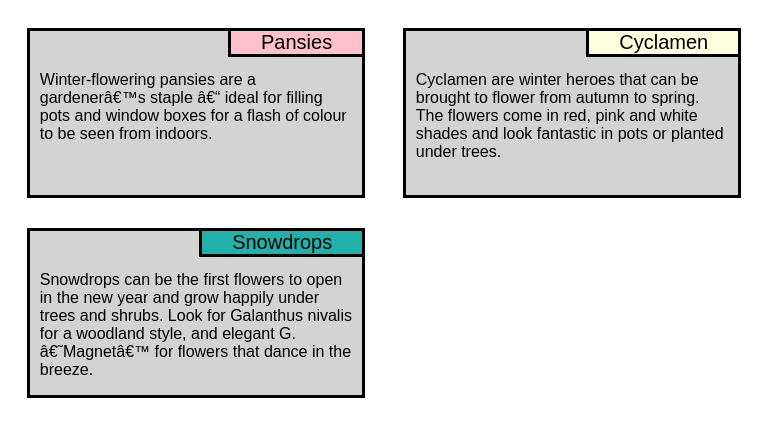
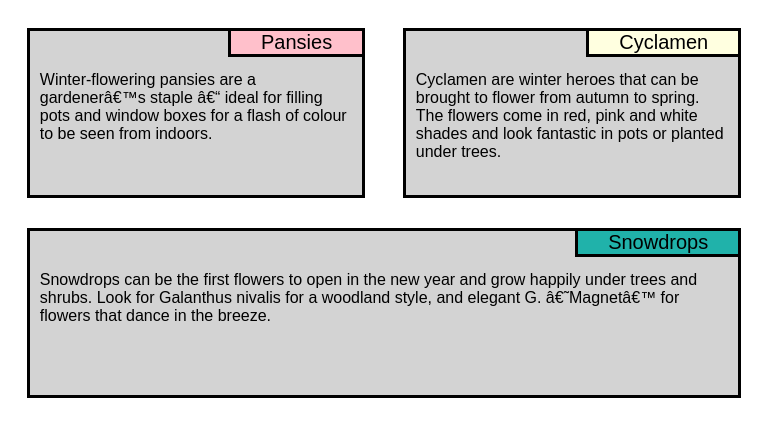
Before and after one commit to meatball820/Coding-Assignment, a plain HTML site: page module2-solution/index.html in a window 768 px wide. Shown: the part 61-498 px from the top of the page. Drawn offline with Linux system fonts and the light colour scheme.

Commit message:
change 2nd line

```diff
--- a/module2-solution/CSS/style.css
+++ b/module2-solution/CSS/style.css
@@ -72,6 +72,12 @@ For a visual reference of this view, see the tablet mockup illustration below. *
         margin-right: 2.5%;
         margin-top: 30px;
     }
+    #wide {
+        width: 95%;
+        margin-left: 2.5%;
+        margin-right: 2.5%;
+        margin-top: 30px;
+    }
 
 }
 /* Layout: In the mobile view (equal to or less than 767px), each section should
--- a/module2-solution/index.html
+++ b/module2-solution/index.html
@@ -27,7 +27,7 @@
                 flowers come in
                 red, pink and white shades and look fantastic in pots or planted under trees.</div>
         </div>
-        <div class="container">
+        <div class="container" id="wide">
             <div class="title" id="Snowdrops">Snowdrops</div>
             <div class="content">Snowdrops can be the first flowers to open in the new year and grow happily under
                 trees
```
